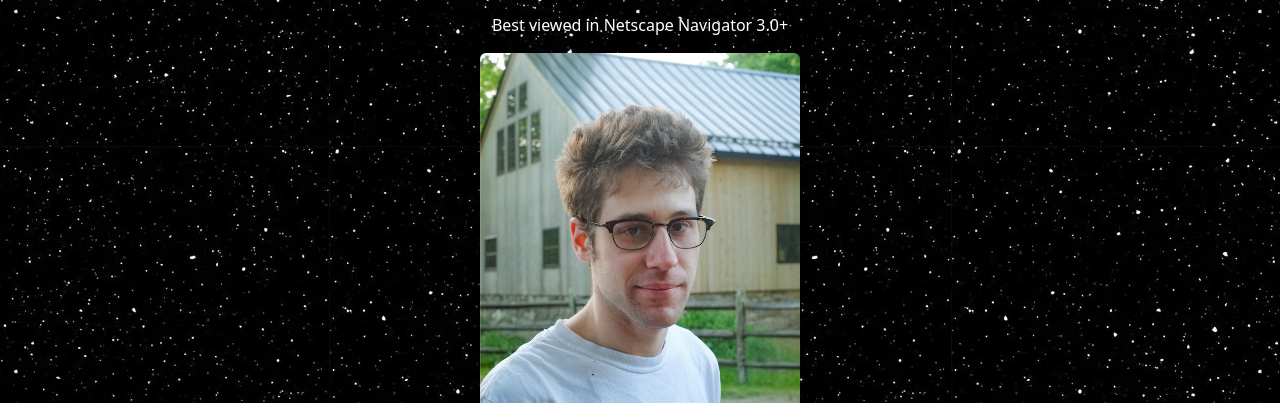
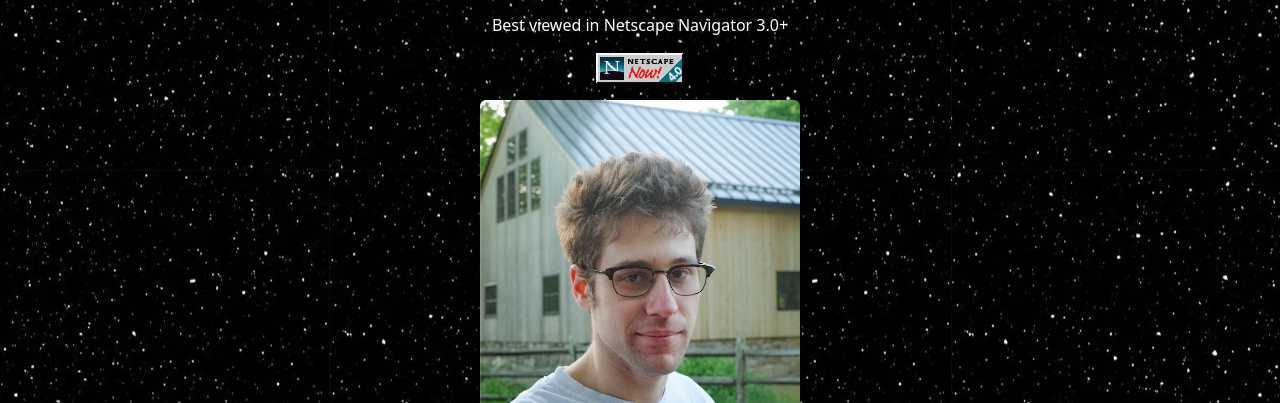
Before and after one commit to Kevinmatthews100/personal-web, an Astro site: page / in a window 1280 px wide. Shown: the part 335-738 px from the top of the page. Built offline with nearby package versions, Linux system fonts and the light colour scheme; Astro itself is replaced by a stand-in of ours.

Commit message:
feat: new gif

```diff
--- a/src/layouts/main.astro
+++ b/src/layouts/main.astro
@@ -14,6 +14,7 @@
         <img src="/images/under-construction.gif" />
       </div>
       <p>Best viewed in Netscape Navigator 3.0+</p>
+      <img src="/images/netscape.gif" />
       <img class="w-full max-w-80 rounded-md" src="/images/profile.jpg" />
       <div class="flex w-56 justify-between">
         <a href="https://www.instagram.com/kmatthews10" target="_blank">
```
Also changed, not shown: public/images/netscape.gif (added).
